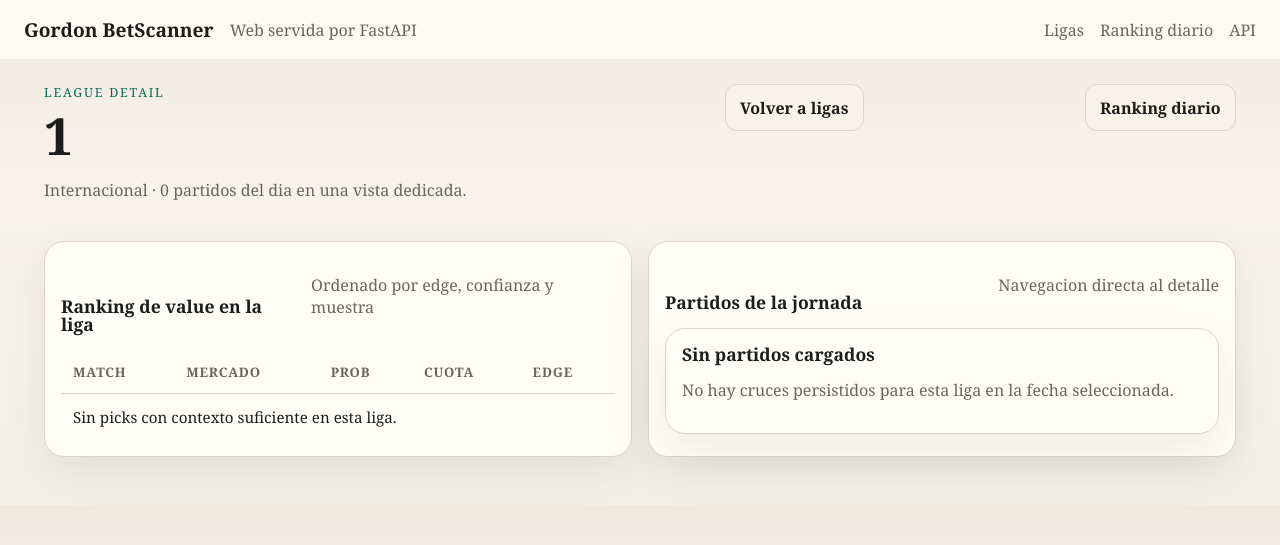
After one commit to pablo-deabajo-plans/web, a FastAPI app: page /league/1 in a window 1280 px wide. The commit adds this page. Shown: the top 545 px of the page. Run offline with FastAPI, Linux system fonts and the light colour scheme; parts of the project's set-up code (start-up, migrations or seed data) failed here and were passed over; some libraries are stand-ins or nearby versions.

Commit message:
Move league view to dedicated page

```diff
--- /dev/null
+++ b/backend/app/web/templates/league_detail.html
@@ -0,0 +1,77 @@
+{% extends "base.html" %}
+{% block title %}{{ league_dashboard.league }} | Gordon BetScanner{% endblock %}
+{% block content %}
+<section class="hero">
+  <div>
+    <p class="eyebrow">League detail</p>
+    <h1>{{ league_dashboard.league }}</h1>
+    <p class="hero-copy">{{ league_dashboard.country }} · {{ league_dashboard.match_count }} partidos del dia en una vista dedicada.</p>
+  </div>
+  <div class="hero-actions">
+    <a class="button-secondary" href="/?day={{ day }}&competition_view={{ competition_view|urlencode }}">Volver a ligas</a>
+    <a class="button-secondary" href="/daily-value?day={{ day }}&competition_view={{ competition_view|urlencode }}">Ranking diario</a>
+  </div>
+</section>
+
+<section class="section">
+  <div class="panel-grid">
+    <article class="panel">
+      <div class="panel-head">
+        <h3>Ranking de value en la liga</h3>
+        <p>Ordenado por edge, confianza y muestra</p>
+      </div>
+      <div class="table-wrap">
+        <table>
+          <thead>
+            <tr>
+              <th>Match</th>
+              <th>Mercado</th>
+              <th>Prob</th>
+              <th>Cuota</th>
+              <th>Edge</th>
+            </tr>
+          </thead>
+          <tbody>
+            {% for row in league_dashboard.ranking %}
+            <tr>
+              <td>{{ row.match }}</td>
+              <td>{{ row.market }}</td>
+              <td>{{ row.prob|pct }}</td>
+              <td>@{{ row.offered_odds|num(2) }}</td>
+              <td class="{% if row.edge > 0 %}edge-positive{% else %}edge-flat{% endif %}">{{ row.edge|edge }}</td>
+            </tr>
+            {% else %}
+            <tr>
+              <td colspan="5">Sin picks con contexto suficiente en esta liga.</td>
+            </tr>
+            {% endfor %}
+          </tbody>
+        </table>
+      </div>
+    </article>
+
+    <article class="panel">
+      <div class="panel-head">
+        <h3>Partidos de la jornada</h3>
+        <p>Navegacion directa al detalle</p>
+      </div>
+      <div class="list-grid">
+        {% for match in league_dashboard.matches %}
+        <article class="list-card compact">
+          <div>
+            <h3>{{ match.home_team }} vs {{ match.away_team }}</h3>
+            <p>{{ match.match_date }} · {{ match.time or "Sin hora" }} · {{ match.source or "Backend" }}</p>
+          </div>
+          <a class="button-secondary" href="/match-detail/{{ match.match_id }}?league={{ league_dashboard.league|urlencode }}&day={{ day }}">Match detail</a>
+        </article>
+        {% else %}
+        <article class="empty-card">
+          <h3>Sin partidos cargados</h3>
+          <p>No hay cruces persistidos para esta liga en la fecha seleccionada.</p>
+        </article>
+        {% endfor %}
+      </div>
+    </article>
+  </div>
+</section>
+{% endblock %}
--- a/backend/app/web/templates/match_detail.html
+++ b/backend/app/web/templates/match_detail.html
@@ -8,7 +8,7 @@
     <p class="hero-copy">{{ analysis.liga }} · {{ match.match_date }} · {{ match.time or "Sin hora" }} · Fuente {{ match.source or "Backend" }}</p>
   </div>
   <div class="hero-actions">
-    <a class="button-secondary" href="/?day={{ day }}&league={{ league|urlencode }}">Volver a la liga</a>
+    <a class="button-secondary" href="/league/{{ league|urlencode }}?day={{ day }}">Volver a la liga</a>
     <a class="button-secondary" href="/daily-value?day={{ day }}">Ranking diario</a>
   </div>
 </section>
```
Also changed, not shown: backend/app/web/router.py (+22 -3 lines), backend/app/web/templates/index.html (+3 -70 lines).
